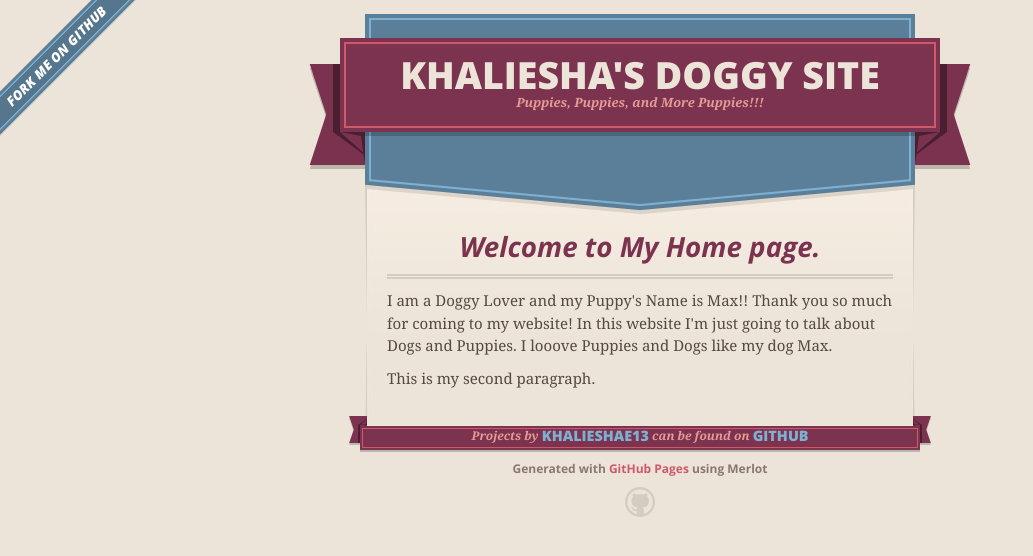
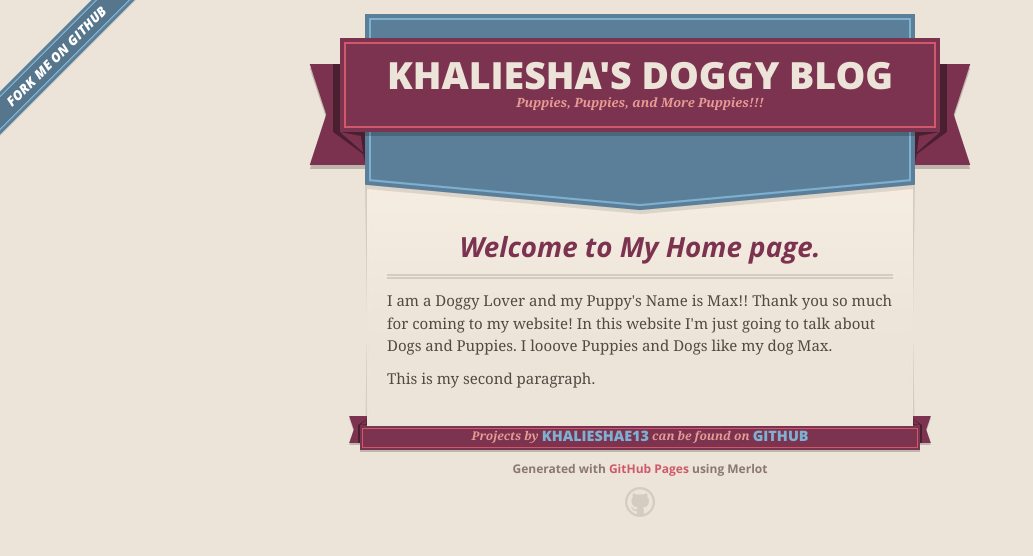
Before and after one commit to khalieshae13/Khalieshae13.github.io, a plain HTML site: page index.html in a window 1280 px wide. Shown: the whole page, without its empty margins (0-1033 px from the left). Drawn offline with nearby package versions, Linux system fonts and the light colour scheme.

Commit message:
Changed Title

```diff
--- a/index.html
+++ b/index.html
@@ -27,7 +27,7 @@
       <header>
         <span class="ribbon-outer">
           <span class="ribbon-inner">
-            <h1>Khaliesha&#39;s Doggy Site</h1>
+            <h1>Khaliesha&#39;s Doggy Blog</h1>
             <h2>Puppies, Puppies, and More Puppies!!!</h2>
           </span>
           <span class="left-tail"></span>
```
